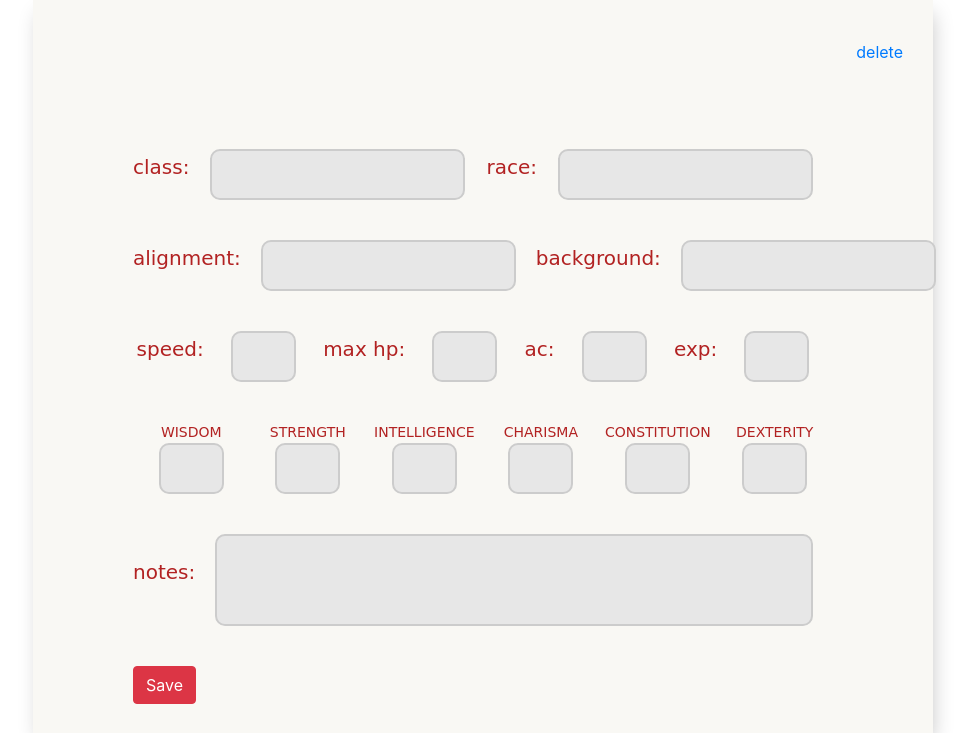
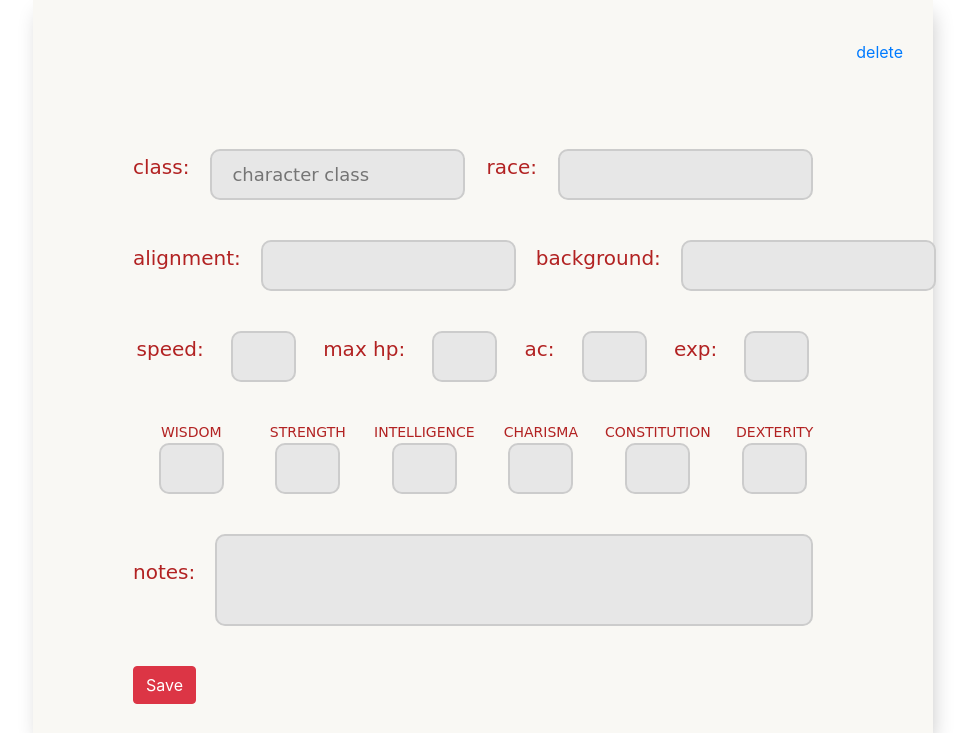
Before and after one commit to brentmwarren/DND-character-sheet, a Django app: template dnd_character_app/templates/character_detail.html in a window 1280 px wide. Shown: the part 97-830 px from the top of the page, without its empty margins (157-1128 px from the left). Run offline with Django 3.2, Linux system fonts and the light colour scheme; the template is opened without the code that fills it, so the values that code supplies are empty; some libraries are stand-ins or nearby versions; some web fonts are replaced.

Commit message:
updating

```diff
--- a/dnd_character_app/templates/character_detail.html
+++ b/dnd_character_app/templates/character_detail.html
@@ -28,6 +28,8 @@
         type="text"
         name="char_class"
         value="{{ character.char_class }}"
+        pattern="[A-Za-z]"
+        placeholder="character class"
       >
       <p class="label label-class-race">race:</p>
       <input
```
